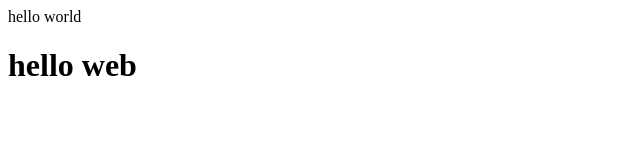
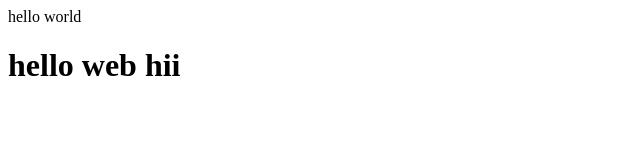
Before and after one commit to srillex007A/asome_project_123, a plain HTML site: page index.html in a window 1280 px wide. Shown: the full height of the page, 0-640 px from the left. Drawn offline with Linux system fonts and the light colour scheme.

Commit message:
addding hii

```diff
--- a/index.html
+++ b/index.html
@@ -4,6 +4,6 @@
 
 </head>
 <body>
- <h1> hello web  </h1>
+ <h1> hello web  hii </h1>
  </body>
 </html>
```
